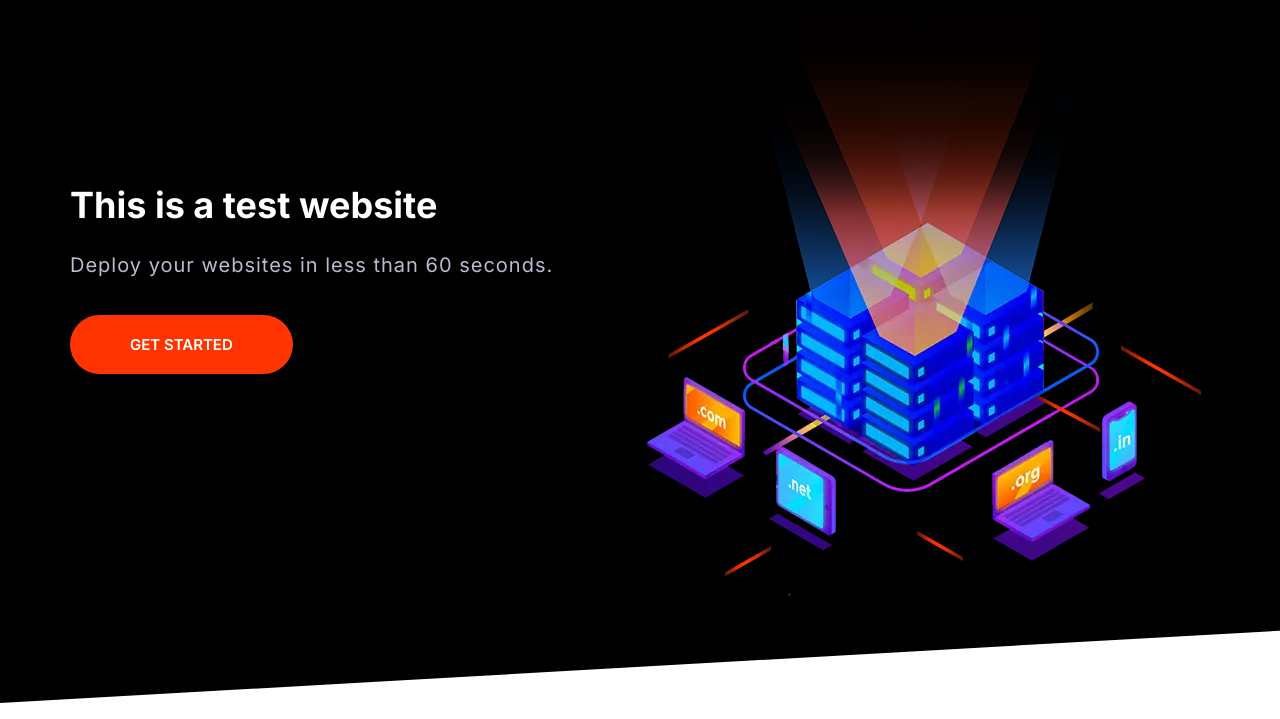
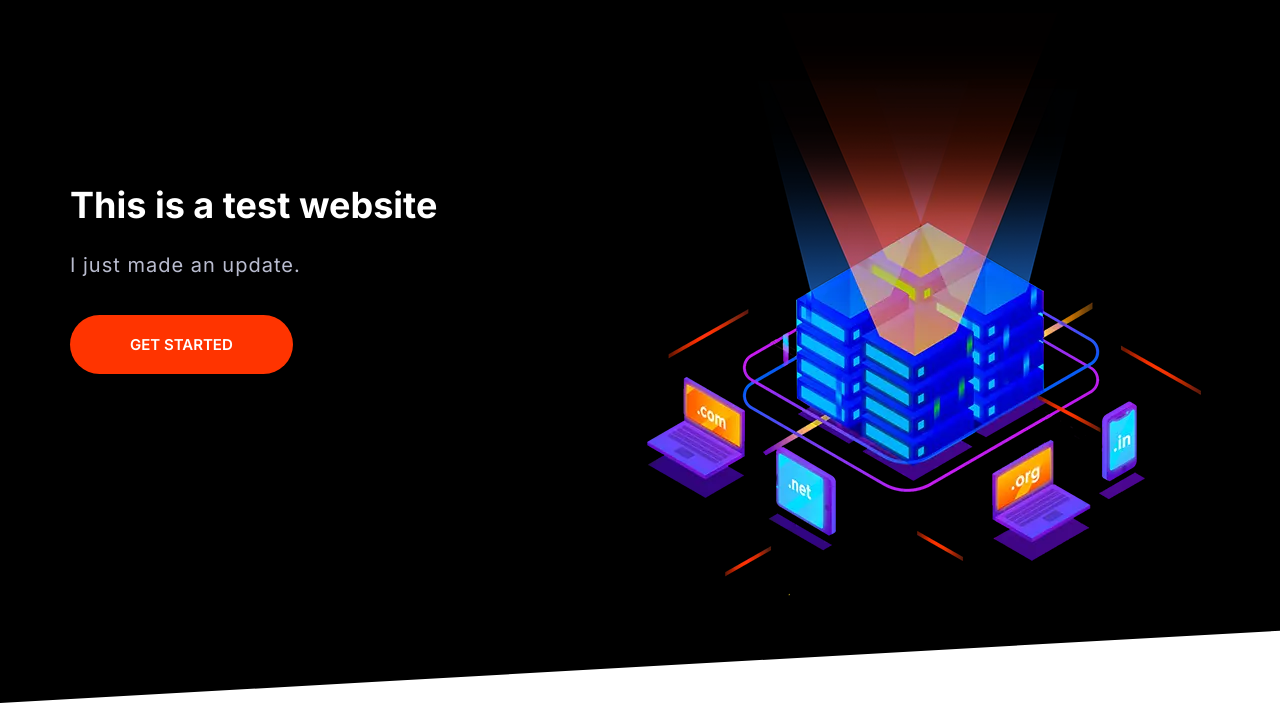
Before and after one commit to GMor10sen/WebTest, a website built with Parcel: page index.html in a window 1280 px wide. Shown: the part 81-800 px from the top of the page. Built offline with nearby package versions, Linux system fonts and the light colour scheme.

Commit message:
Update Subheader

```diff
--- a/index.html
+++ b/index.html
@@ -52,9 +52,7 @@
           <h1 data-aos="fade-right" class="block__heading">
             This is a test website
           </h1>
-          <p class="hero__tagline">
-            Deploy your websites in less than 60 seconds.
-          </p>
+          <p class="hero__tagline">I just made an update.</p>
           <a href="" class="btn btn--accent btn--stretched">Get Started</a>
         </header>
         <picture data-aos="zoom-in">
```
